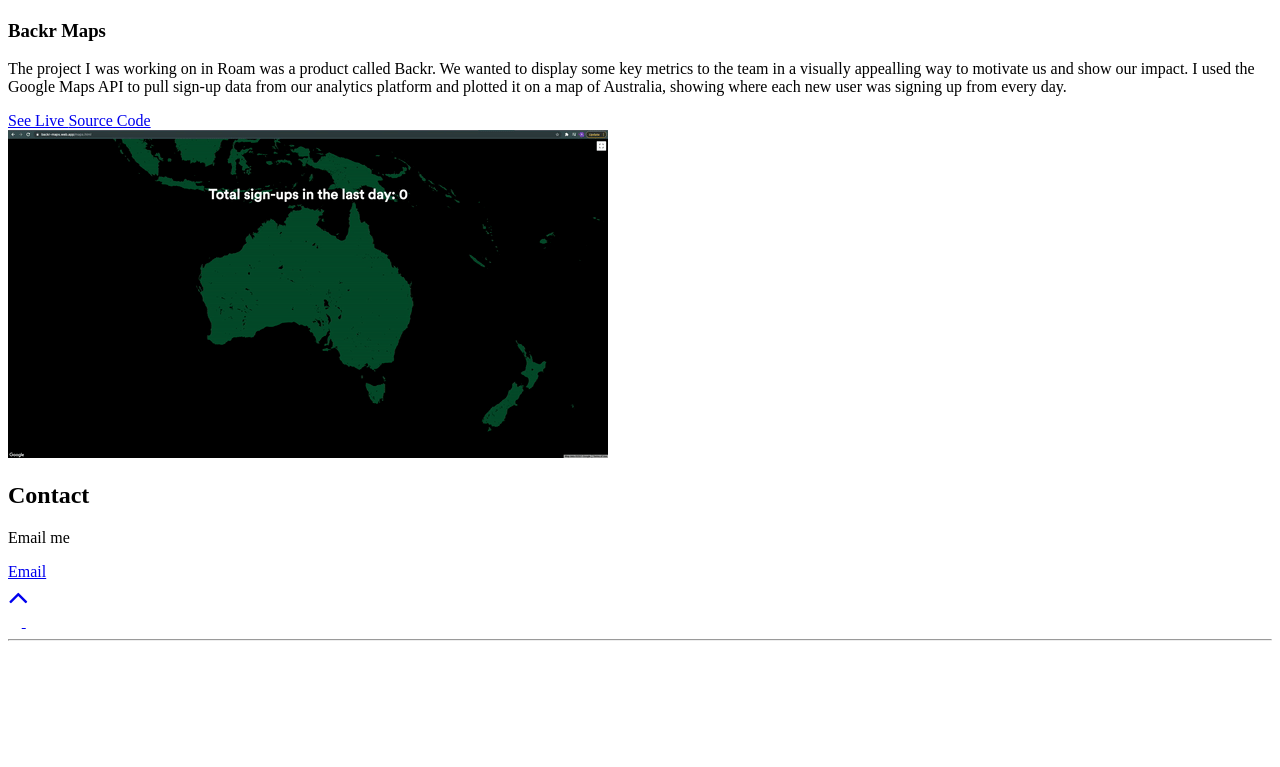
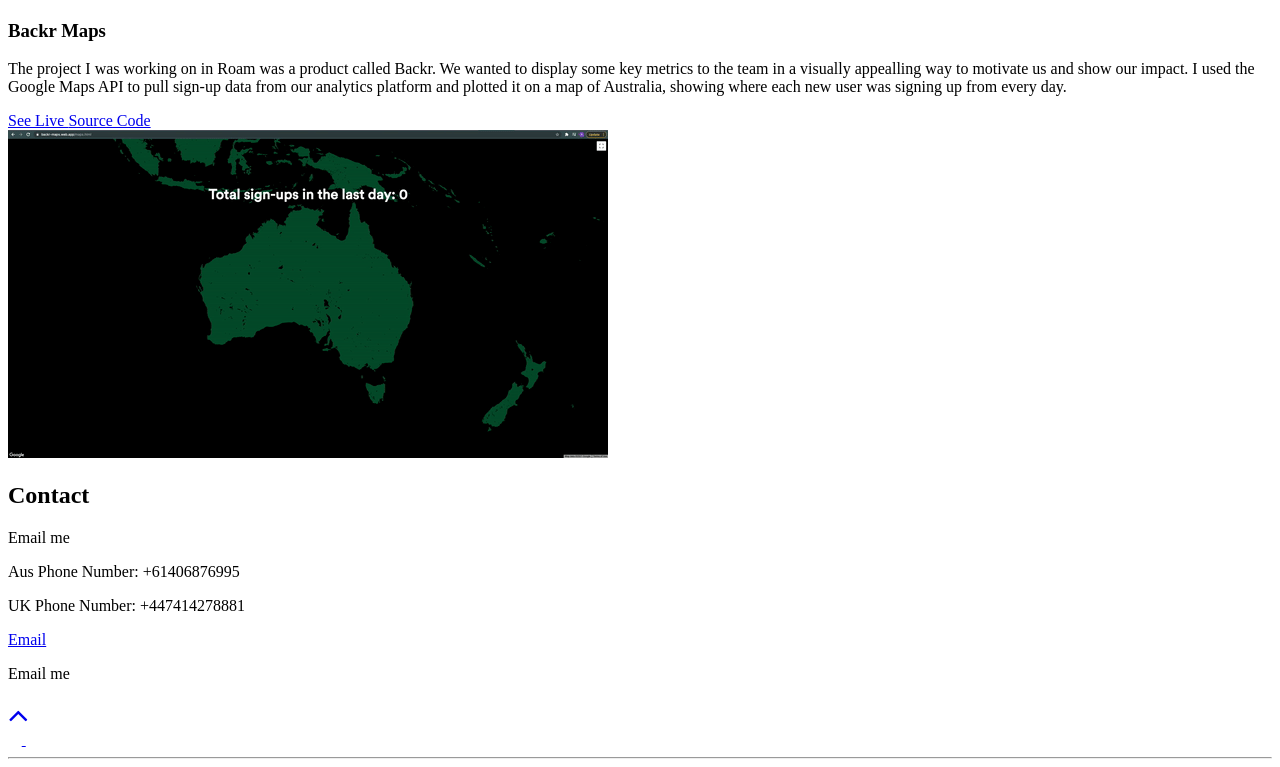
Before and after one commit to rhys-thomas-QA/portfolio, a website: page src/template.html in a window 1280 px wide. Shown: the part 1150-1917 px from the top of the page. Before the commit the page ends 1799 px from the top, so only its background shows below. Drawn offline with nearby package versions, Linux system fonts and the light colour scheme.

Commit message:
Update template.html

```diff
--- a/src/template.html
+++ b/src/template.html
@@ -167,7 +167,12 @@
       <h2 class="section-title">Contact</h2>
       <div class="contact-wrapper">
         <p class="contact-wrapper__text">Email me</p>
+        <p class="contact-wrapper__text">Aus Phone Number: +61406876995</p>
+        <p class="contact-wrapper__text">UK Phone Number: +447414278881</p>
         <a target="_blank" class="cta-btn cta-btn--resume" href="mailto:rhysthomas2595@gmail.com">Email</a>
+      </div>
+      <div class="contact-wrapper">
+        <p class="contact-wrapper__text">Email me</p>
       </div>
     </div>
   </section>
```
